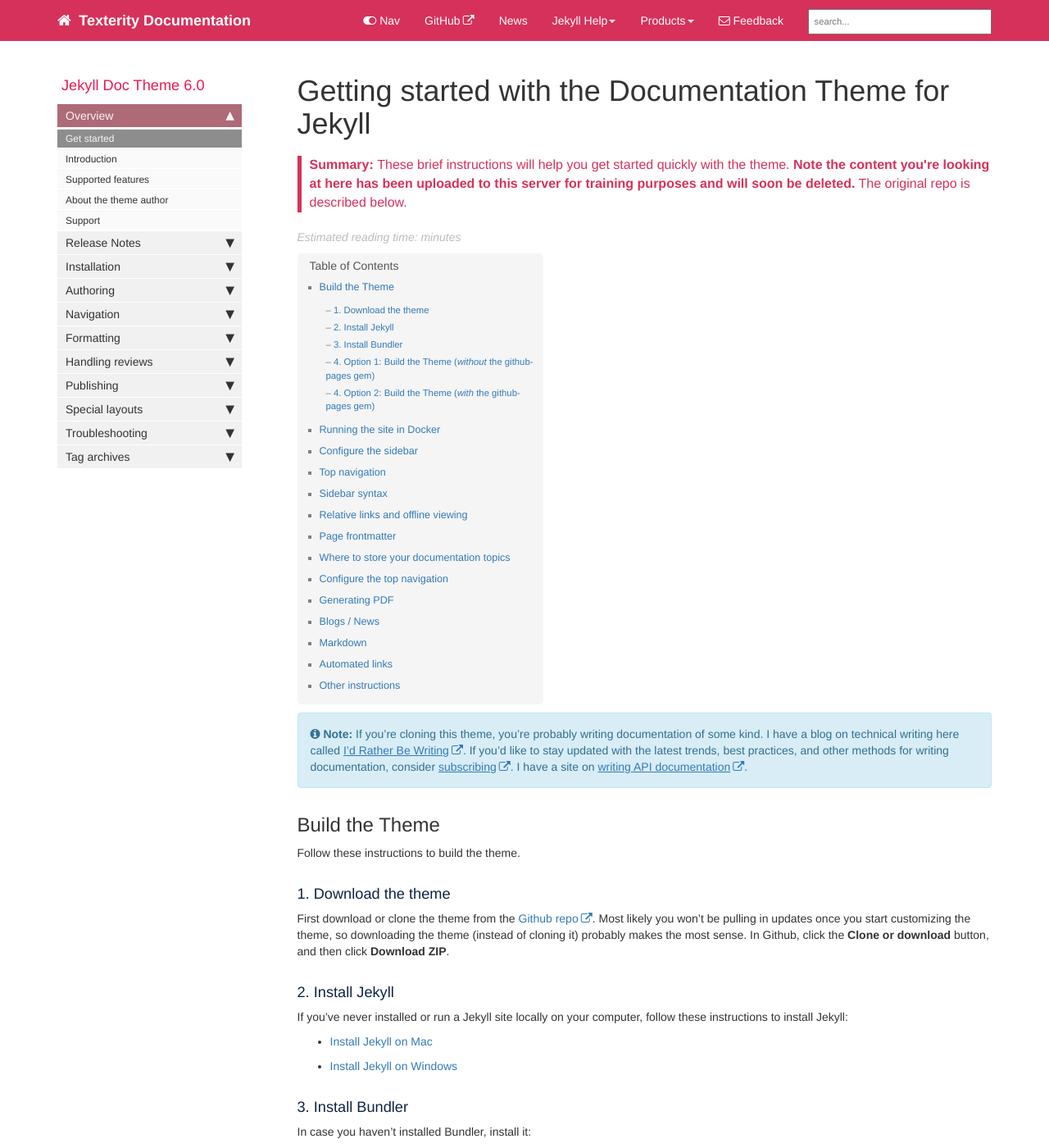
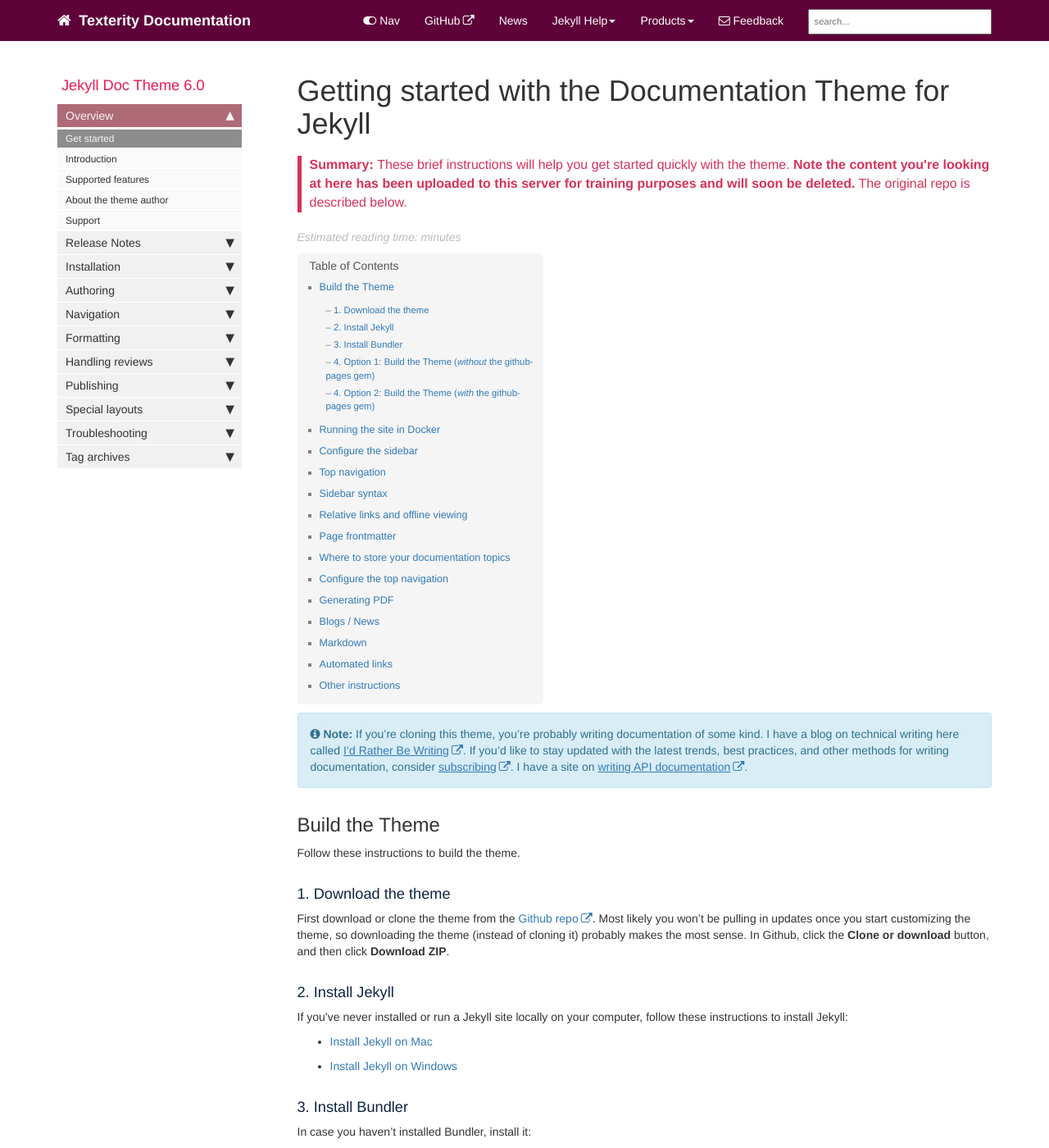
Before and after one commit to Texterity/January, a Jekyll site: the page built from docs/index.md, in a window 1280 px wide and 1400 px high. Shown: the whole window at 82% size. Built offline with Jekyll 4.4.1, drawn with Linux system fonts in a browser that asks for light colours; nearby versions of some CDN libraries; comment, search, counter and statistics services are not loaded.

Commit message:
color adjustment

```diff
--- a/docs/css/theme-blue.css
+++ b/docs/css/theme-blue.css
@@ -35,7 +35,7 @@ div.navbar-collapse .dropdown-menu > li > a:hover {
 
 .nav li.thirdlevel > a {
     background-color: #FAFAFA !important;
-    color: #0f2340;
+    color: maroon;
     font-weight: bold;
 }
 
@@ -46,7 +46,7 @@ a[data-toggle="tooltip"] {
 }
 
 .navbar-inverse {
-    background-color: #d6315a;
+    background-color: #5f023a;
     border-color: #FFFFFF;
 }
 .navbar-inverse .navbar-nav>li>a, .navbar-inverse .navbar-brand {
```
